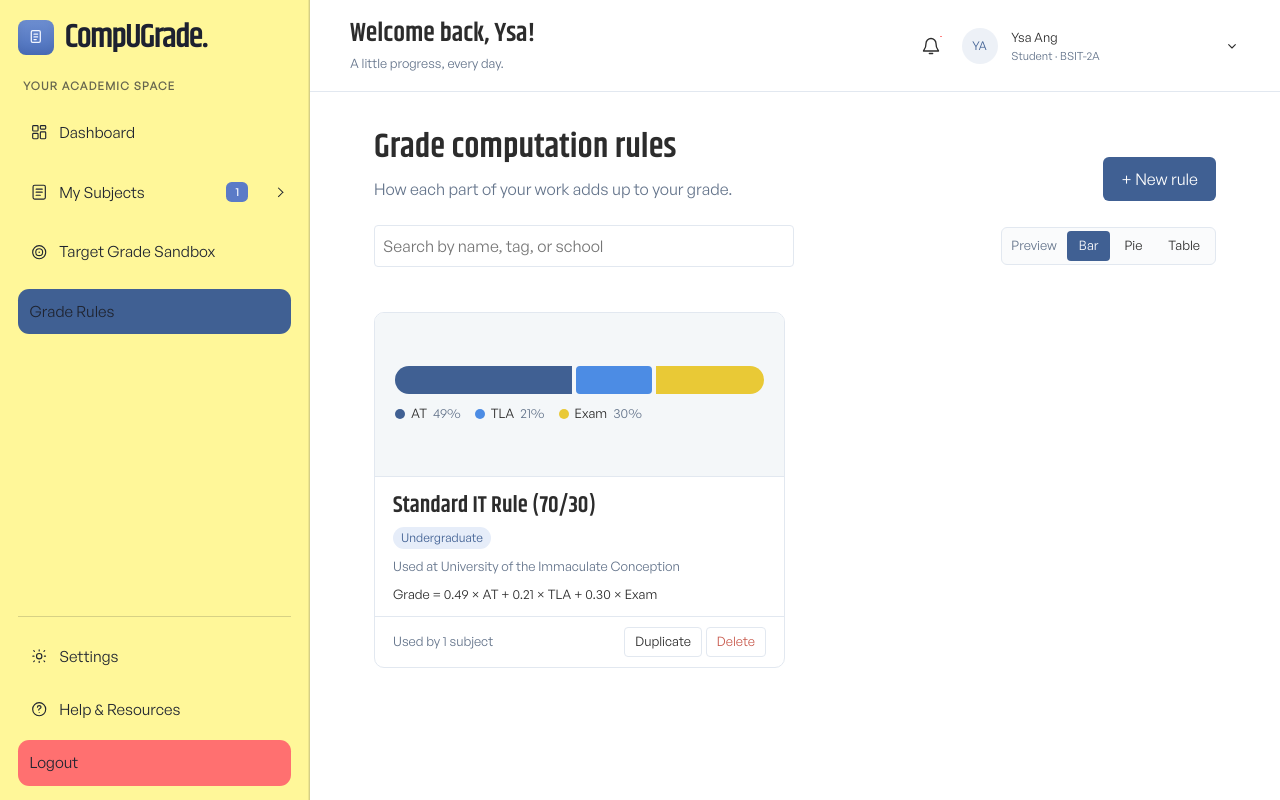
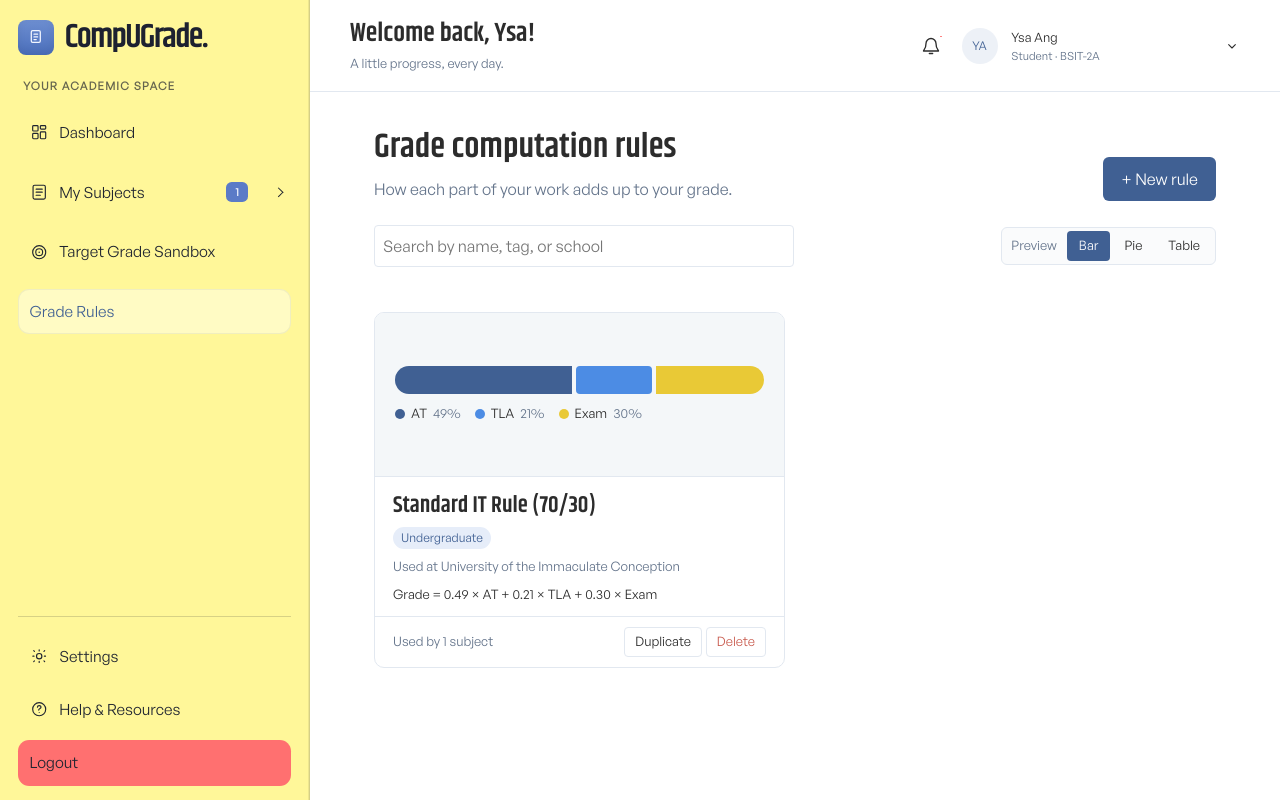
Before and after one commit to UIC-CCS-WEB-DEVELOPMENT-2026-2027/grade-compute, a React (Vite) app: page /student/rules in a window 1280 px wide. Built offline with nearby package versions, Linux system fonts and the light colour scheme.

Commit message:
grade rules button css working

```diff
--- a/src/components/shared/Sidebar.jsx
+++ b/src/components/shared/Sidebar.jsx
@@ -219,7 +219,7 @@ export default function Sidebar() {
 
         <Link
           to="/student/rules"
-          className={`sidebar-link ${location.pathname.startsWith('/student/rules') ? 'btn-primary' : ''}`}
+          className={`sidebar-link ${location.pathname.startsWith('/student/rules') ? 'is-active' : ''}`}
         >
           Grade Rules
         </Link>
```
